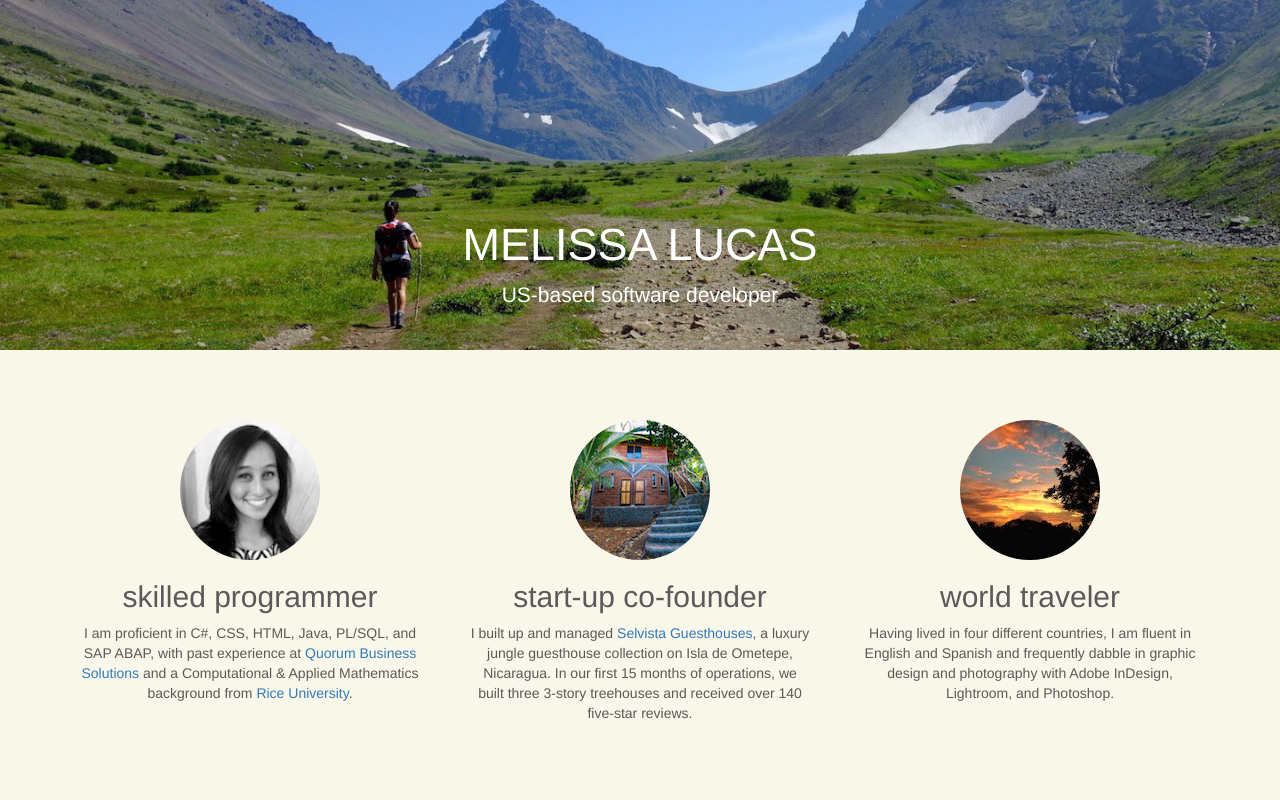
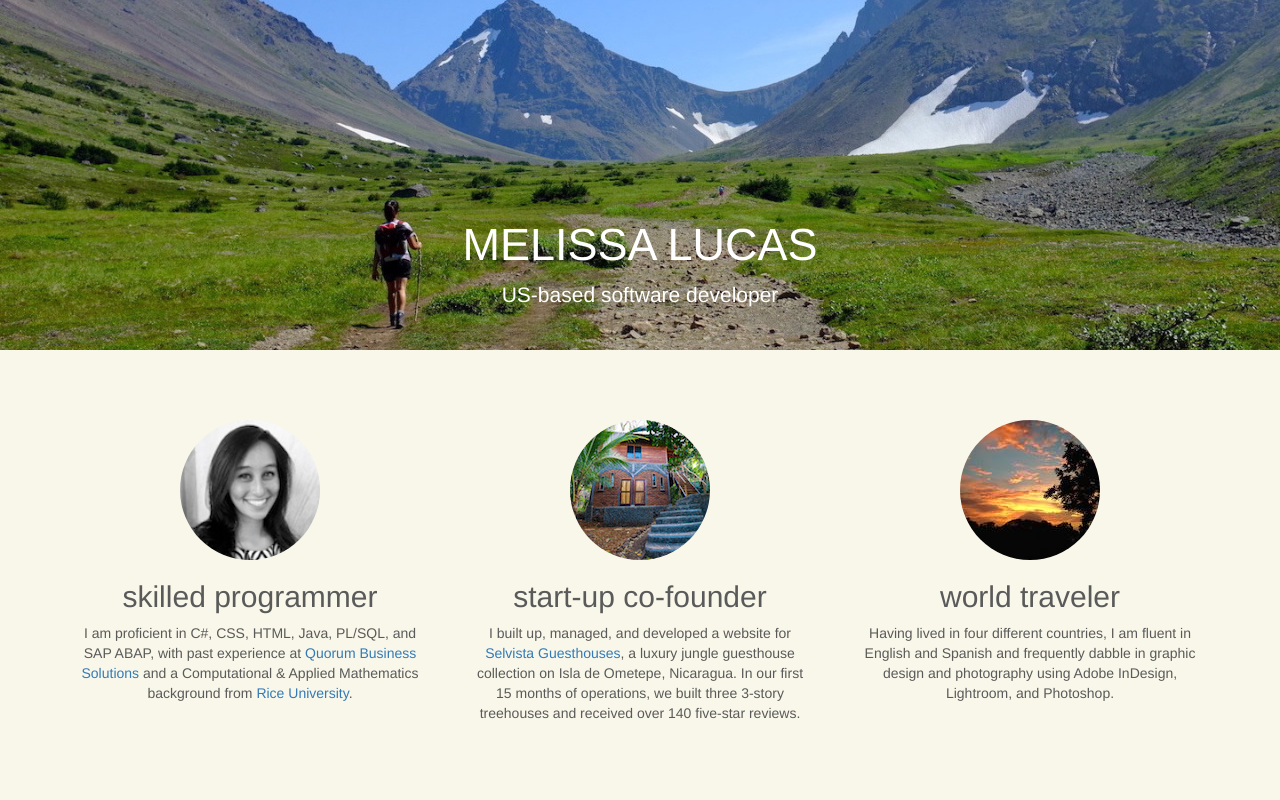
Before and after one commit to mlucas2218/mlucas2218.github.io, a plain HTML site: page index.html in a window 1280 px wide. Shown: the top 800 px of the page. Drawn offline with nearby package versions, Linux system fonts and the light colour scheme.

Commit message:
Updated text in Skills section

```diff
--- a/index.html
+++ b/index.html
@@ -55,12 +55,12 @@
         <div class="col-md-4">
           <img class="img-circle" src="images/selvista.jpg" alt="A luxury treehouse" width="140" height="140">
           <h2>start-up co-founder</h2>
-          <p>I built up and managed <a target="_blank" href="http://selvistaguesthouses.com">Selvista Guesthouses</a>, a luxury jungle guesthouse collection on Isla de Ometepe, Nicaragua.  In our first 15 months of operations, we built three 3-story treehouses and received over 140 five-star reviews.</p>
+          <p>I built up, managed, and developed a website for <a target="_blank" href="http://selvistaguesthouses.com">Selvista Guesthouses</a>, a luxury jungle guesthouse collection on Isla de Ometepe, Nicaragua.  In our first 15 months of operations, we built three 3-story treehouses and received over 140 five-star reviews.</p>
         </div><!-- /.col-md-4 -->
         <div class="col-md-4">
           <img class="img-circle" src="images/travel.jpg" alt="A travel picture" width="140" height="140">
           <h2>world traveler</h2>
-          <p>Having lived in four different countries, I am fluent in English and Spanish and frequently dabble in graphic design and photography with Adobe InDesign, Lightroom, and Photoshop.</p>
+          <p>Having lived in four different countries, I am fluent in English and Spanish and frequently dabble in graphic design and photography using Adobe InDesign, Lightroom, and Photoshop.</p>
         </div><!-- /.col-md-4 -->
       </div><!-- /.row -->
 
```
